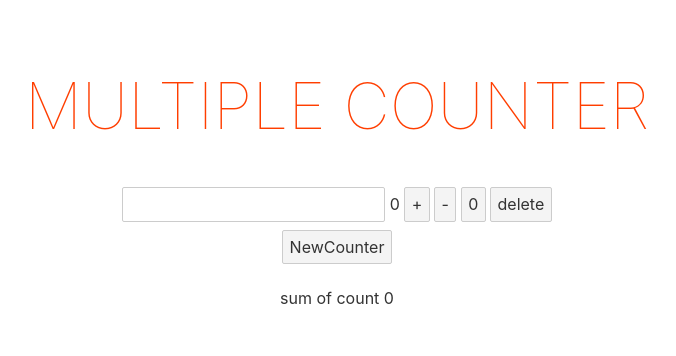
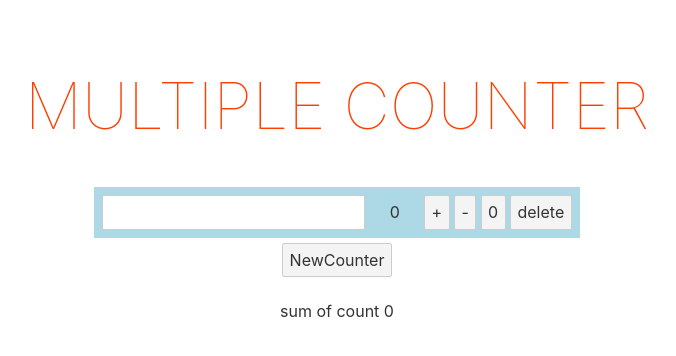
Before and after one commit to AjisaiHachimitsu/counter_by_svelte, a Svelte app: page / in a window 1280 px wide. Shown: the top 356 px of the page, without its empty margins (303-979 px from the left). Built offline with nearby package versions, Linux system fonts and the light colour scheme.

Commit message:
なんとなくcss

```diff
--- a/src/Counter.svelte
+++ b/src/Counter.svelte
@@ -15,3 +15,19 @@
    <button on:click={()=>{counter.ResetCount();update_function()}}>0</button>
    <button on:click={()=>{delete_function();update_function()}}>delete</button>
 </div>
+
+<style>
+  div{
+    background-color: lightblue;
+    margin:5px auto;
+    padding:8px;
+    width:fit-content;
+  }
+  span{
+    display:inline-block;
+    min-width: 50px;
+  }
+  button,input{
+    margin :0px;
+  }
+</style>
```
